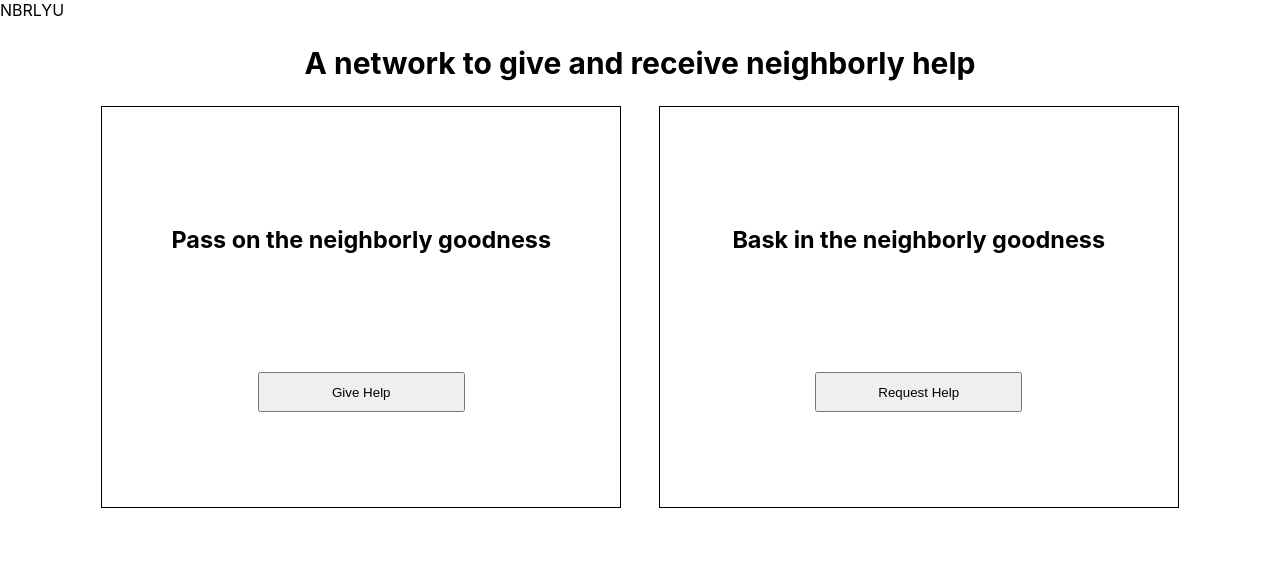
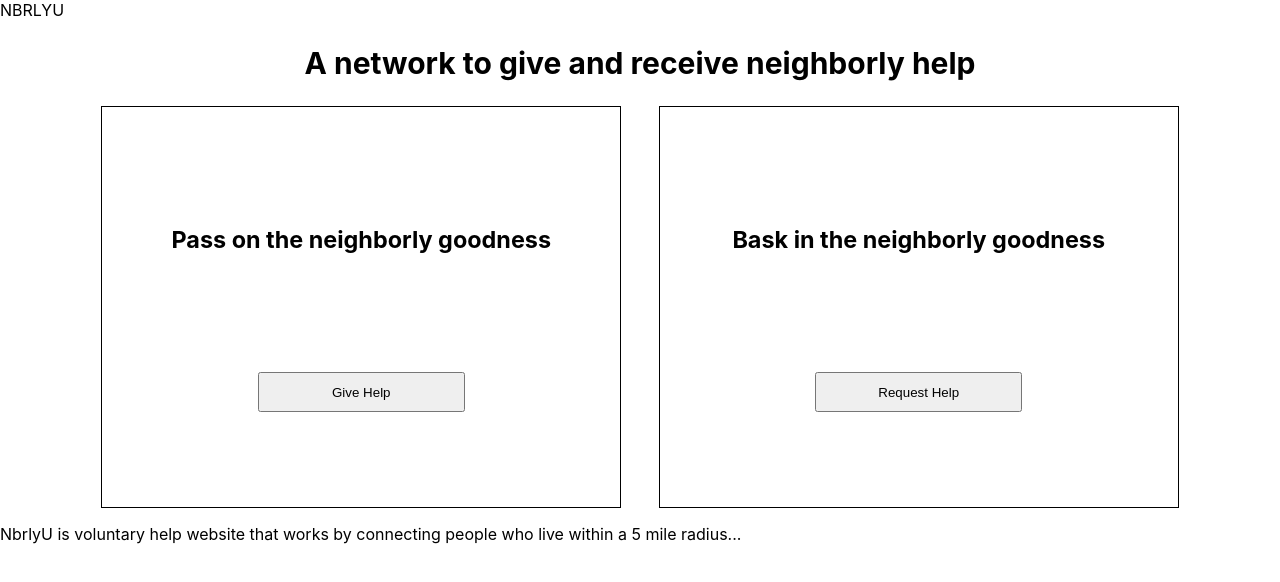
Before and after one commit to Co-Lab-You-Belong-in-Tech/NBRLYU, a React (Create React App) app: page / in a window 1280 px wide. Shown: the top 582 px of the page. Built offline with nearby package versions, Linux system fonts and the light colour scheme.

Commit message:
added footer

```diff
--- a/src/App.js
+++ b/src/App.js
@@ -3,11 +3,12 @@
 // import firebase from "./firebase";
 // import { Routes, Route } from "react-router-dom";
 // import { useEffect } from "react";
+import React from "react";
 import { useState } from "react";
 import Home from "./pages/Home";
 import Request from "./pages/Request";
 import Provide from "./pages/Provide";
-import React from "react";
+import Footer from "./pages/Footer";
 function App() {
   const [selectedRequest, setSelectedRequest] = useState(false);
   const [selectedProvide, setSelectedProvide] = useState(false);
@@ -20,6 +21,7 @@ function App() {
       />
       {selectedRequest && <Request />}
       {selectedProvide && <Provide />}
+      <Footer />
     </div>
   );
 }
--- /dev/null
+++ b/src/pages/Footer.js
@@ -0,0 +1,11 @@
+function Footer() {
+  return (
+    <div className="footer">
+      <p>
+        NbrlyU is voluntary help website that works by connecting people who
+        live within a 5 mile radius...
+      </p>
+    </div>
+  );
+}
+export default Footer;
```
